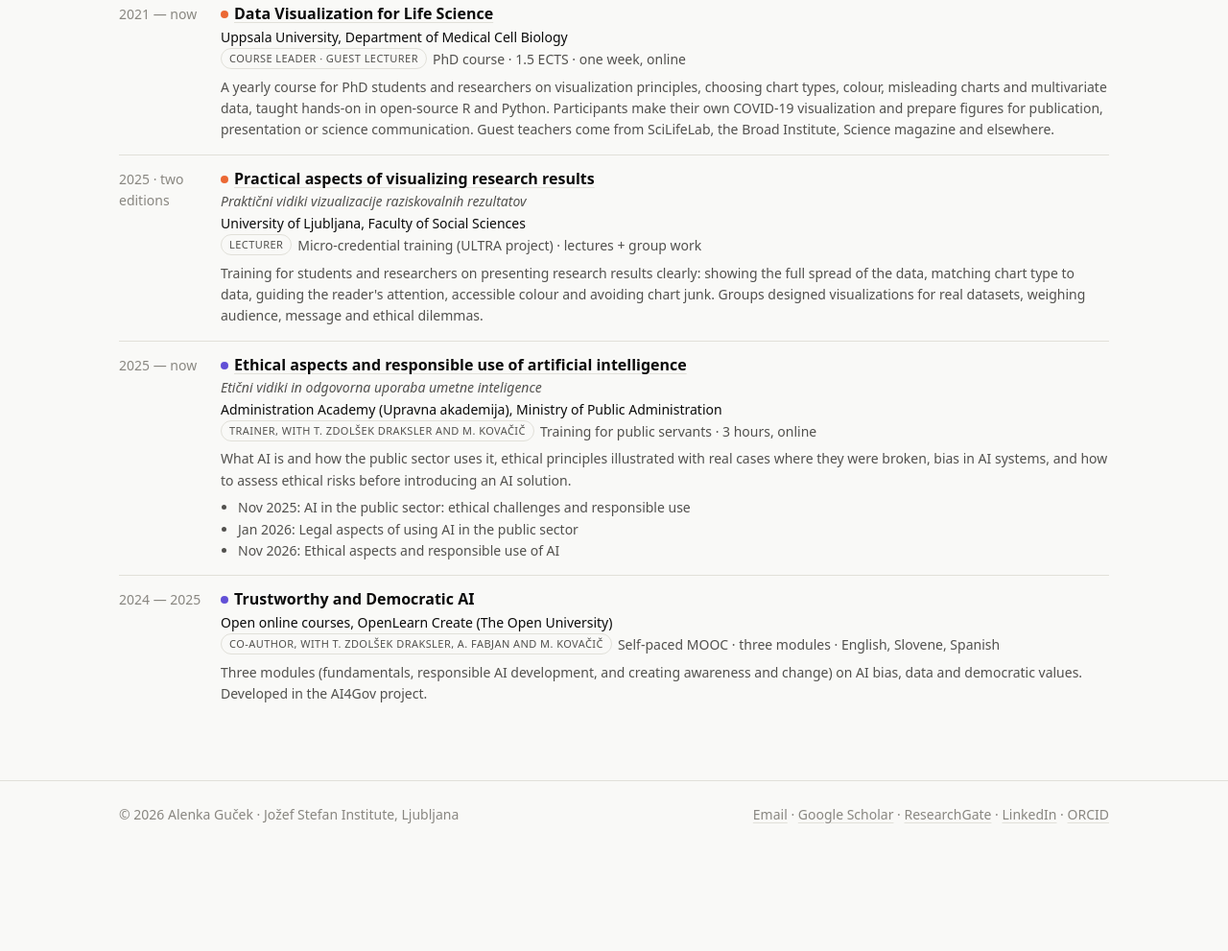
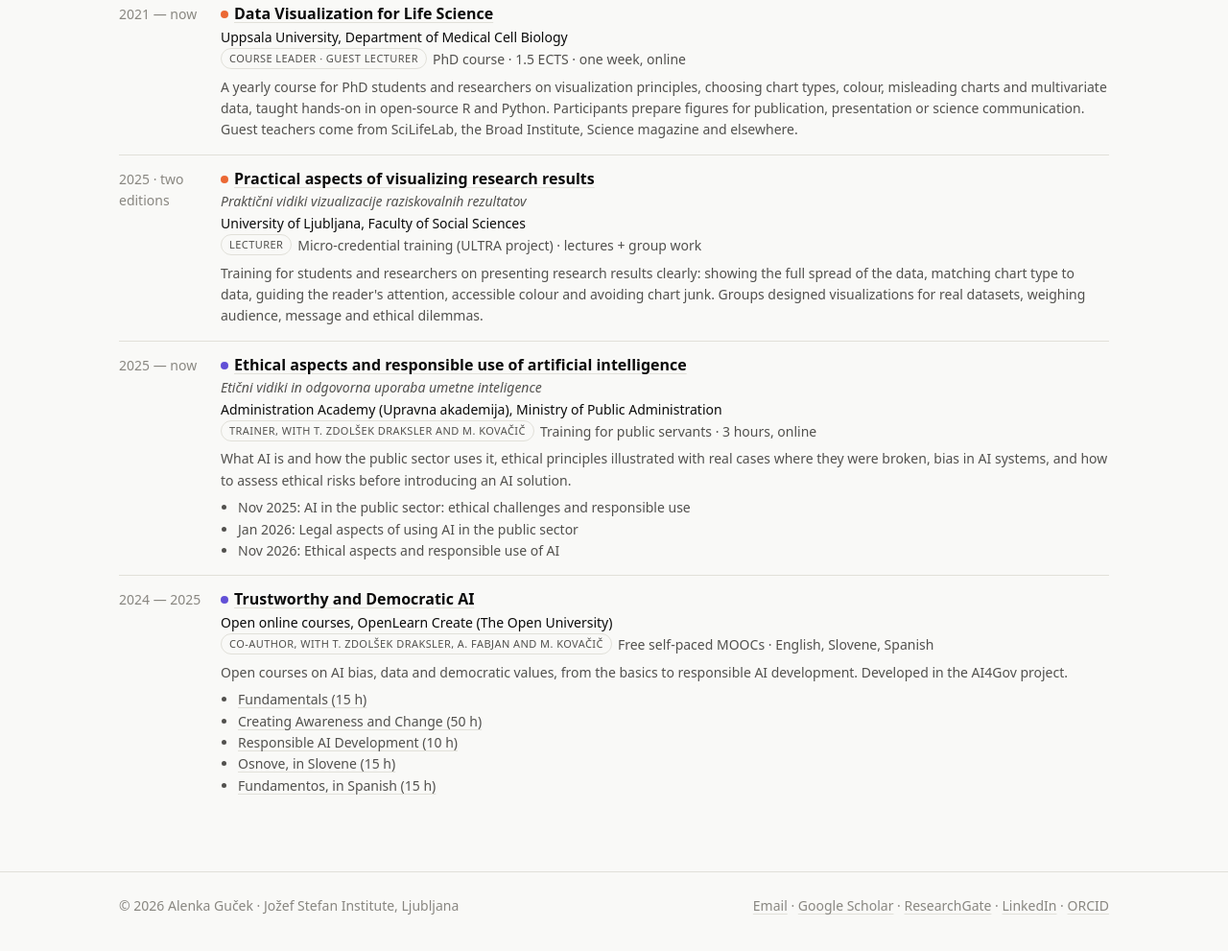
Before and after one commit to lenkica/lenkica.github.io, a plain HTML site: page site/teaching.html in a window 1280 px wide. Shown: the part 247-1238 px from the top of the page at 96% size. Before the commit the page ends 1155 px from the top, so only its background shows below. Drawn offline with Linux system fonts and the light colour scheme.

Commit message:
Teaching: drop COVID-19 mention, link the Trustworthy and Democratic AI MOOCs

```diff
--- a/site/data/teaching.json
+++ b/site/data/teaching.json
@@ -7,7 +7,7 @@
     "format": "PhD course · 1.5 ECTS · one week, online",
     "topic": "viz",
     "url": "https://media.medfarm.uu.se/kurser/course_view.php?id=1421",
-    "summary": "A yearly course for PhD students and researchers on visualization principles, choosing chart types, colour, misleading charts and multivariate data, taught hands-on in open-source R and Python. Participants make their own COVID-19 visualization and prepare figures for publication, presentation or science communication. Guest teachers come from SciLifeLab, the Broad Institute, Science magazine and elsewhere."
+    "summary": "A yearly course for PhD students and researchers on visualization principles, choosing chart types, colour, misleading charts and multivariate data, taught hands-on in open-source R and Python. Participants prepare figures for publication, presentation or science communication. Guest teachers come from SciLifeLab, the Broad Institute, Science magazine and elsewhere."
   },
   {
     "title": "Practical aspects of visualizing research results",
@@ -37,8 +37,16 @@
     "where": "Open online courses, OpenLearn Create (The Open University)",
     "when": "2024 — 2025",
     "role": "Co-author, with T. Zdolšek Draksler, A. Fabjan and M. Kovačič",
-    "format": "Self-paced MOOC · three modules · English, Slovene, Spanish",
+    "format": "Free self-paced MOOCs · English, Slovene, Spanish",
     "topic": "ai",
-    "summary": "Three modules (fundamentals, responsible AI development, and creating awareness and change) on AI bias, data and democratic values. Developed in the AI4Gov project."
+    "url": "https://www.open.edu/openlearncreate/course/index.php?categoryid=2051",
+    "summary": "Open courses on AI bias, data and democratic values, from the basics to responsible AI development. Developed in the AI4Gov project.",
+    "links": [
+      {"label": "Fundamentals (15 h)", "url": "https://www.open.edu/openlearncreate/course/view.php?id=11669"},
+      {"label": "Creating Awareness and Change (50 h)", "url": "https://www.open.edu/openlearncreate/course/view.php?id=12579"},
+      {"label": "Responsible AI Development (10 h)", "url": "https://www.open.edu/openlearncreate/course/view.php?id=15837"},
+      {"label": "Osnove, in Slovene (15 h)", "url": "https://www.open.edu/openlearncreate/course/view.php?id=12525"},
+      {"label": "Fundamentos, in Spanish (15 h)", "url": "https://www.open.edu/openlearncreate/course/view.php?id=12055"}
+    ]
   }
 ]
--- a/site/js/site.js
+++ b/site/js/site.js
@@ -64,13 +64,14 @@ function teachItem(t, full) {
   const dot = FIELD_VAR[t.topic] ? `<span class="dot" style="background:var(${FIELD_VAR[t.topic]})"></span>` : "";
   const title = t.url ? `<a href="${esc(t.url)}" target="_blank" rel="noopener">${esc(t.title)}</a>` : esc(t.title);
   const editions = full && t.editions ? `<ul class="eds">${t.editions.map((e) => `<li>${esc(e)}</li>`).join("")}</ul>` : "";
+  const links = full && t.links ? `<ul class="eds">${t.links.map((l) => `<li><a href="${esc(l.url)}" target="_blank" rel="noopener">${esc(l.label)}</a></li>`).join("")}</ul>` : "";
   return `<div class="item">
     <div class="when">${esc(t.when)}</div>
     <div><h3>${dot}${title}</h3>
       ${full && t.original ? `<div class="meta" style="font-style:italic">${esc(t.original)}</div>` : ""}
       <div class="meta"><em>${esc(t.where)}</em></div>
       <div class="meta"><span class="tag">${esc(t.role)}</span>${full ? esc(t.format) : ""}</div>
-      ${full ? `<p class="meta" style="margin:6px 0 0">${esc(t.summary)}</p>${editions}` : ""}
+      ${full ? `<p class="meta" style="margin:6px 0 0">${esc(t.summary)}</p>${editions}${links}` : ""}
     </div></div>`;
 }
 
--- a/site/teaching.html
+++ b/site/teaching.html
@@ -4,7 +4,7 @@
 <meta charset="utf-8">
 <meta name="viewport" content="width=device-width, initial-scale=1">
 <title>Teaching — Alenka Guček</title>
-<link rel="stylesheet" href="css/style.css?v=9">
+<link rel="stylesheet" href="css/style.css?v=10">
 </head>
 <body>
 <header class="nav"><div class="wrap">
@@ -23,6 +23,6 @@
   </section>
 </main>
 <footer><div class="wrap"><span>© 2026 Alenka Guček · Jožef Stefan Institute, Ljubljana</span><span><a href="mailto:alenka.gucek@ijs.si">Email</a> · <a href="https://scholar.google.com/citations?user=tJEwAjEAAAAJ" target="_blank" rel="noopener">Google Scholar</a> · <a href="https://www.researchgate.net/profile/Alenka-Gucek-2" target="_blank" rel="noopener">ResearchGate</a> · <a href="https://www.linkedin.com/in/alenkagucek/" target="_blank" rel="noopener">LinkedIn</a> · <a href="https://orcid.org/0000-0003-4453-1498" target="_blank" rel="noopener">ORCID</a></span></div></footer>
-<script src="js/site.js?v=9"></script>
+<script src="js/site.js?v=10"></script>
 </body>
 </html>
```
Also changed, not shown: site/index.html (+3 -3 lines), site/projects.html (+2 -2 lines), site/publications.html (+2 -2 lines).
